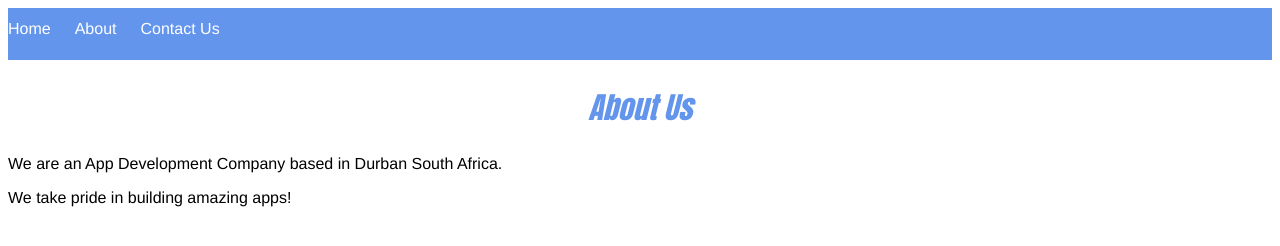
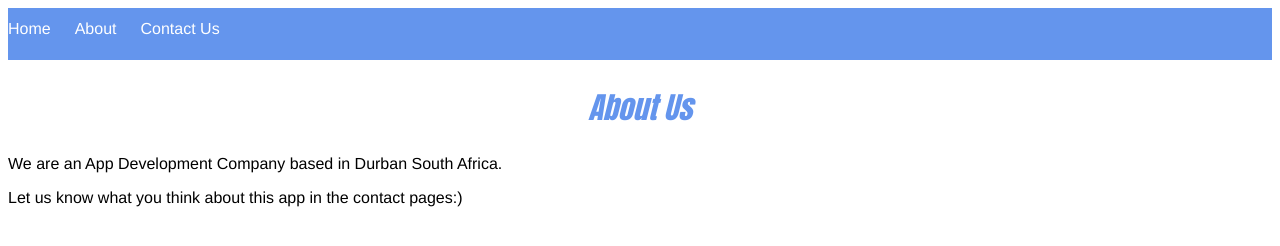
Before and after one commit to Tammeryne/SuperHero-App, a plain HTML site: page about.html in a window 1280 px wide. Drawn offline with Linux system fonts and the light colour scheme.

Commit message:
Added some text

```diff
--- a/about.html
+++ b/about.html
@@ -12,7 +12,7 @@
 
 			<h2>About Us</h2>
 			<p>We are an App Development Company based in Durban South Africa.</p>
-			<p>We take pride in building amazing apps!</p>
+			<p>Let us know what you think about this app in the contact pages:)</p>
 
 		</body>
 </html>
```
